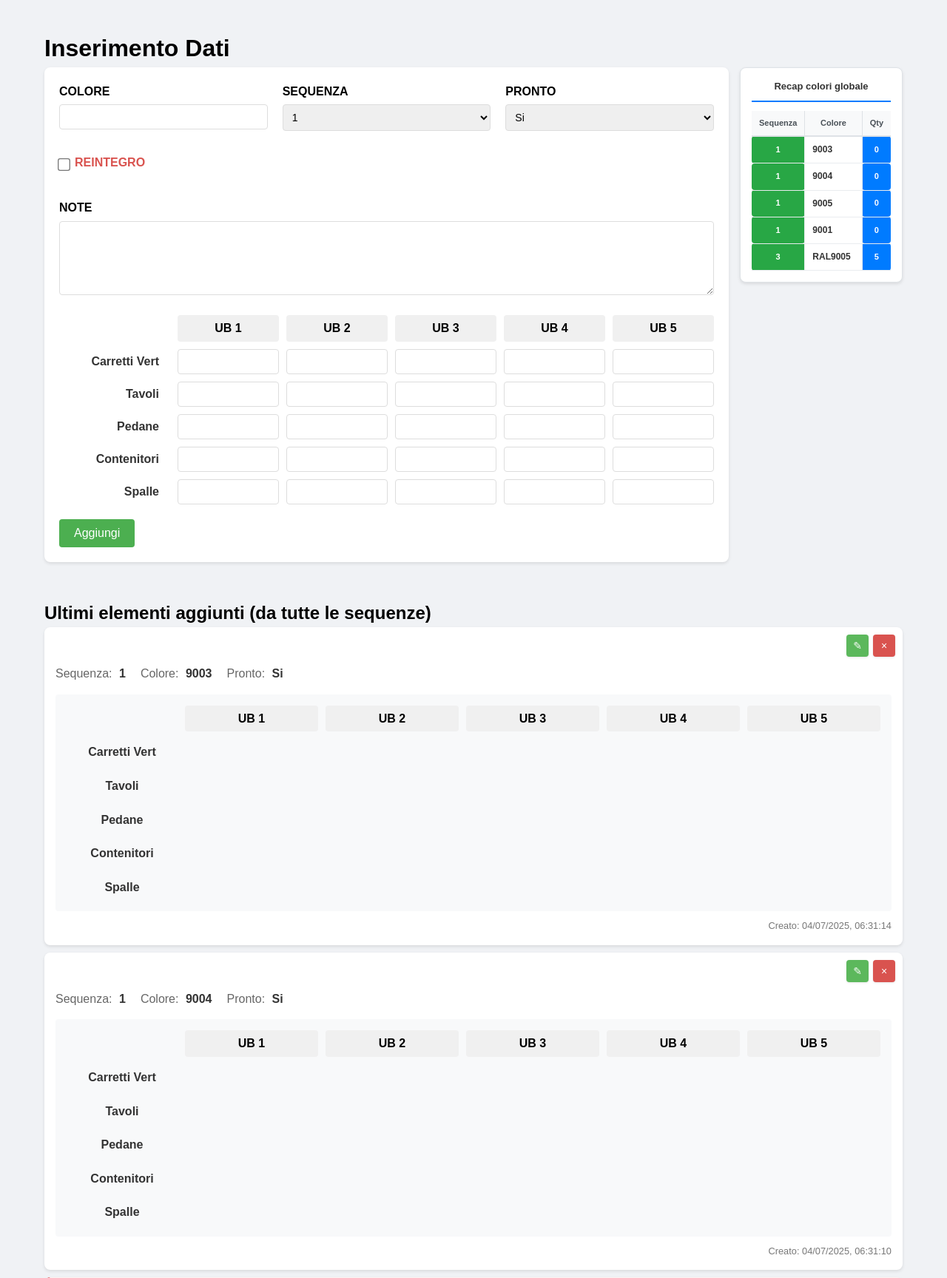
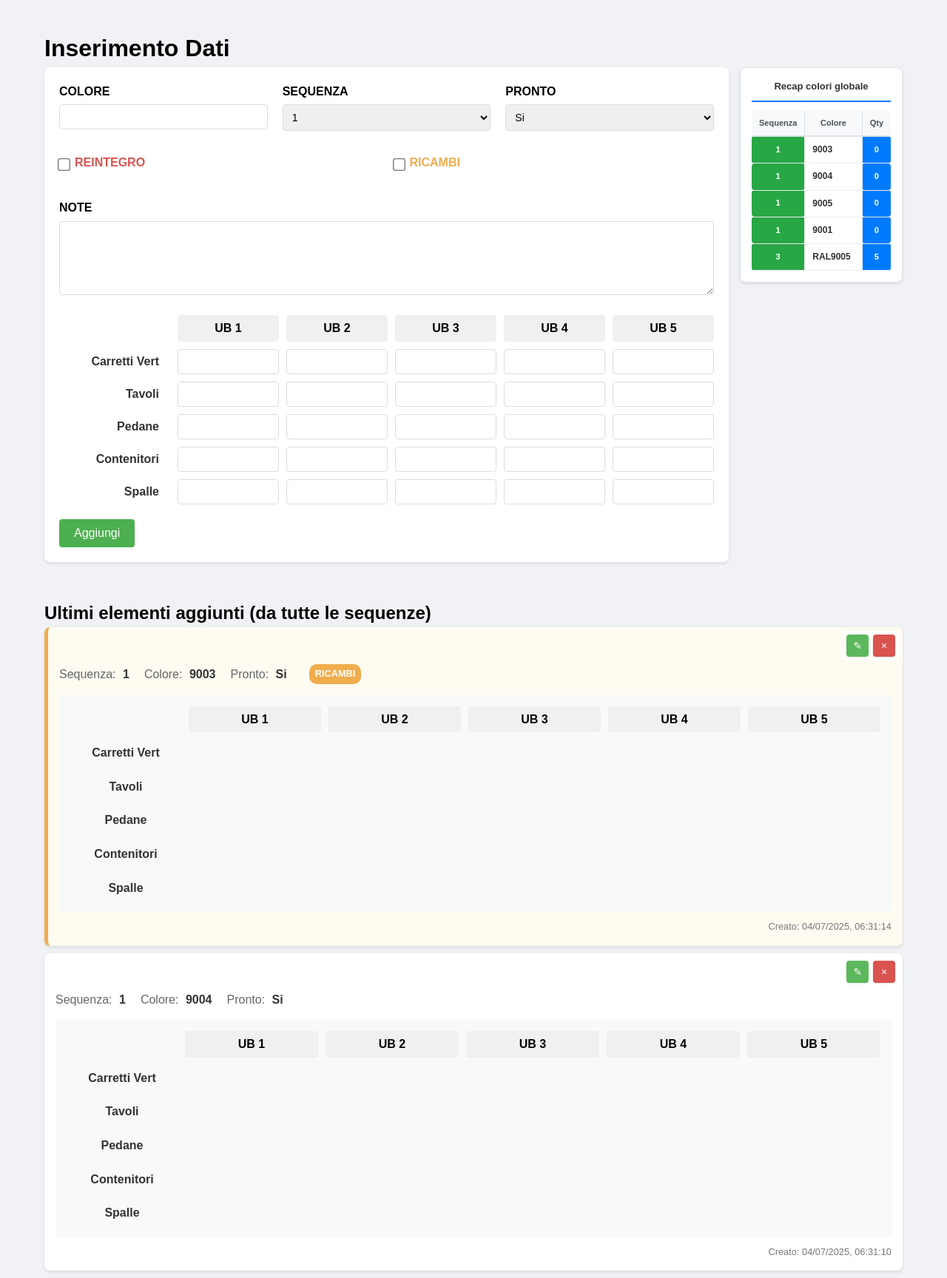
Before and after one commit to therealmrcolor/Programma-Estetica, a Flask app: page / in a window 1280 px wide. Shown: the part 74-1802 px from the top of the page at 74% size. Run offline with Flask 3, Linux system fonts and the light colour scheme; data comes from the database, SQL or seed files in the repository; both versions use the stored data as it was after the commit; data that the repository does not hold is empty.

Commit message:
aggiunta tasto ricambi

```diff
--- a/app.py
+++ b/app.py
@@ -10,21 +10,39 @@ def adapt_datetime(ts):
     return ts.isoformat()
 
 def item_row_to_dict(item_row):
-    # Account for the new 'reintegro' column before 'timestamp'
-    return {
-        'id': item_row[0],
-        'colore': item_row[1],
-        'sequenza': item_row[2],
-        'pronto': item_row[3],
-        'reintegro': item_row[4], # New field
-        'note': item_row[5],
-        'carretti_vert': [item_row[6], item_row[7], item_row[8], item_row[9], item_row[10]],
-        'tavoli': [item_row[11], item_row[12], item_row[13], item_row[14], item_row[15]],
-        'pedane': [item_row[16], item_row[17], item_row[18], item_row[19], item_row[20]],
-        'contenitori': [item_row[21], item_row[22], item_row[23], item_row[24], item_row[25]],
-        'spalle': [item_row[26], item_row[27], item_row[28], item_row[29], item_row[30]],
-        'timestamp': item_row[31] # Index shifted
-    }
+    # Handle both old format (without ricambi) and new format (with ricambi)
+    if len(item_row) == 32:  # Old format without ricambi
+        return {
+            'id': item_row[0],
+            'colore': item_row[1],
+            'sequenza': item_row[2],
+            'pronto': item_row[3],
+            'reintegro': item_row[4],
+            'ricambi': 'No',  # Default value for old records
+            'note': item_row[5],
+            'carretti_vert': [item_row[6], item_row[7], item_row[8], item_row[9], item_row[10]],
+            'tavoli': [item_row[11], item_row[12], item_row[13], item_row[14], item_row[15]],
+            'pedane': [item_row[16], item_row[17], item_row[18], item_row[19], item_row[20]],
+            'contenitori': [item_row[21], item_row[22], item_row[23], item_row[24], item_row[25]],
+            'spalle': [item_row[26], item_row[27], item_row[28], item_row[29], item_row[30]],
+            'timestamp': item_row[31]
+        }
+    else:  # New format with ricambi (33 fields)
+        return {
+            'id': item_row[0],
+            'colore': item_row[1],
+            'sequenza': item_row[2],
+            'pronto': item_row[3],
+            'reintegro': item_row[4],
+            'ricambi': item_row[32] if item_row[32] else 'No',  # ricambi is the last field
+            'note': item_row[5],
+            'carretti_vert': [item_row[6], item_row[7], item_row[8], item_row[9], item_row[10]],
+            'tavoli': [item_row[11], item_row[12], item_row[13], item_row[14], item_row[15]],
+            'pedane': [item_row[16], item_row[17], item_row[18], item_row[19], item_row[20]],
+            'contenitori': [item_row[21], item_row[22], item_row[23], item_row[24], item_row[25]],
+            'spalle': [item_row[26], item_row[27], item_row[28], item_row[29], item_row[30]],
+            'timestamp': item_row[31]  # timestamp remains at index 31
+        }
 
 def init_db():
     db_dir = 'database'
@@ -38,6 +56,7 @@ def init_db():
     c = conn.cursor()
 
     for i in range(1, 8):
+        # Create table with all columns
         c.execute(f'''
         CREATE TABLE IF NOT EXISTS sequence_{i} (
             id INTEGER PRIMARY KEY AUTOINCREMENT,
@@ -45,6 +64,7 @@ def init_db():
             sequenza TEXT,
             pronto TEXT,
             reintegro TEXT, -- Added reintegro field
+            ricambi TEXT, -- Added ricambi field
             note TEXT,
             carretti_vert_1 TEXT,
             carretti_vert_2 TEXT,
@@ -75,6 +95,23 @@ def init_db():
         )
         ''')
 
+        # Add ricambi column to existing tables if it doesn't exist
+        try:
+            c.execute(f'ALTER TABLE sequence_{i} ADD COLUMN ricambi TEXT DEFAULT "No"')
+            print(f"Added ricambi column to sequence_{i}")
+        except sqlite3.OperationalError as e:
+            if "duplicate column name" not in str(e).lower():
+                print(f"Error adding ricambi column to sequence_{i}: {e}")
+            # Column already exists, ignore
+            pass
+
+        # Update existing NULL or empty ricambi values to "No"
+        try:
+            c.execute(f'UPDATE sequence_{i} SET ricambi = "No" WHERE ricambi IS NULL OR ricambi = ""')
+            print(f"Updated NULL/empty ricambi values in sequence_{i}")
+        except sqlite3.OperationalError as e:
+            print(f"Error updating ricambi values in sequence_{i}: {e}")
+
     conn.commit()
     conn.close()
 
@@ -104,7 +141,7 @@ def add_item():
     except (ValueError, TypeError):
         return jsonify({"success": False, "error": "Sequence number must be a valid integer string"}), 400
 
-    required_fields = ['colore', 'pronto'] # reintegro will be handled as boolean
+    required_fields = ['colore', 'pronto'] # reintegro and ricambi will be handled as boolean
     for field in required_fields:
         if field not in data or data[field] is None:
             return jsonify({"success": False, "error": f"Missing required field: {field}"}), 400
@@ -118,9 +155,10 @@ def add_item():
     c = conn.cursor()
 
     reintegro_val = "Si" if data.get('reintegro', False) else "No" # Handles boolean from checkbox
+    ricambi_val = "Si" if data.get('ricambi', False) else "No" # Handles boolean from checkbox
 
-    columns = ['colore', 'sequenza', 'pronto', 'reintegro', 'note']
-    values = [data['colore'], data['sequenza'], data['pronto'], reintegro_val, data.get('note', '')]
+    columns = ['colore', 'sequenza', 'pronto', 'reintegro', 'ricambi', 'note']
+    values = [data['colore'], data['sequenza'], data['pronto'], reintegro_val, ricambi_val, data.get('note', '')]
 
     for item_type in expected_arrays:
         for i in range(5):
@@ -211,7 +249,7 @@ def update_item(sequence, item_id):
         return jsonify({"success": False, "error": "Invalid sequence number"}), 400
 
     data = request.json
-    # 'reintegro' is now expected from the form
+    # 'reintegro' and 'ricambi' are now expected from the form
     required_fields = ['colore', 'pronto']
     for field in required_fields:
         if field not in data or data[field] is None:
@@ -226,9 +264,10 @@ def update_item(sequence, item_id):
     c = conn.cursor()
 
     reintegro_val = "Si" if data.get('reintegro', False) else "No"
+    ricambi_val = "Si" if data.get('ricambi', False) else "No"
 
-    columns_to_update = ['colore', 'pronto', 'reintegro', 'note']
-    update_values = [data['colore'], data['pronto'], reintegro_val, data.get('note','')]
+    columns_to_update = ['colore', 'pronto', 'reintegro', 'ricambi', 'note']
+    update_values = [data['colore'], data['pronto'], reintegro_val, ricambi_val, data.get('note','')]
 
     for item_type in expected_arrays:
         for i in range(5):
--- a/static/script.js
+++ b/static/script.js
@@ -13,7 +13,8 @@ document.addEventListener('DOMContentLoaded', function() {
             colore: document.getElementById('colore').value,
             sequenza: document.getElementById('sequenza').value,
             pronto: document.getElementById('pronto').value,
-            reintegro: document.getElementById('reintegro').checked, // Get boolean value
+            reintegro: document.getElementById('reintegro').checked ? 'Si' : 'No',
+            ricambi: document.getElementById('ricambi').checked ? 'Si' : 'No',
             note: document.getElementById('note').value,
             carretti_vert: [],
             tavoli: [],
@@ -82,7 +83,7 @@ document.addEventListener('DOMContentLoaded', function() {
             const escapeForHtmlAttr = (jsonString) => jsonString.replace(/'/g, "'"); // Ensure ' is handled if stringifying JSON for onclick
 
             recentItemsList.innerHTML = items.map(item => `
-                <div class="sequence-item ${item.reintegro === 'Si' ? 'item-reintegro' : ''}">
+                <div class="sequence-item ${item.reintegro === 'Si' ? 'item-reintegro' : ''} ${item.ricambi === 'Si' ? 'item-ricambi' : ''}">
                     <div class="item-actions">
                         <button class="edit-btn" onclick='editItem(${escapeForHtmlAttr(JSON.stringify(item))})'>✎</button>
                         <button class="delete-btn" onclick="deleteItem(${item.sequenza}, ${item.id})">×</button>
@@ -92,6 +93,7 @@ document.addEventListener('DOMContentLoaded', function() {
                         <span><span class="info-label">Colore:</span> <span class="info-value">${item.colore}</span></span>
                         <span><span class="info-label">Pronto:</span> <span class="info-value">${item.pronto}</span></span>
                         ${item.reintegro === 'Si' ? '<span class="reintegro-badge">REINTEGRO</span>' : ''}
+                        ${item.ricambi === 'Si' ? '<span class="ricambi-badge">RICAMBI</span>' : ''}
                     </div>
                     <div class="item-grid">
                         <div class="row-header"></div>
@@ -167,6 +169,7 @@ function editItem(item) {
     document.getElementById('editColore').value = item.colore;
     document.getElementById('editPronto').value = item.pronto;
     document.getElementById('editReintegro').checked = (item.reintegro === 'Si'); // Set checkbox state
+    document.getElementById('editRicambi').checked = (item.ricambi === 'Si'); // Set checkbox state
     document.getElementById('editNote').value = item.note || '';
 
     const editFormGrid = document.querySelector('#editForm .ub-grid');
@@ -203,7 +206,8 @@ async function updateItem() {
     const formData = {
         colore: document.getElementById('editColore').value,
         pronto: document.getElementById('editPronto').value,
-        reintegro: document.getElementById('editReintegro').checked, // Get boolean value
+        reintegro: document.getElementById('editReintegro').checked ? 'Si' : 'No',
+        ricambi: document.getElementById('editRicambi').checked ? 'Si' : 'No',
         note: document.getElementById('editNote').value,
         carretti_vert: [],
         tavoli: [],
--- a/static/sequence.js
+++ b/static/sequence.js
@@ -31,7 +31,7 @@ async function loadSequenceItems() {
         const escapeForHtmlAttr = (jsonString) => jsonString.replace(/'/g, "'");
 
         sequenceItemsEl.innerHTML = items.map(item => `
-            <div id="color-${encodeURIComponent(item.colore)}" class="sequence-item ${item.reintegro === 'Si' ? 'item-reintegro' : ''}">
+            <div id="color-${encodeURIComponent(item.colore)}" class="sequence-item ${item.reintegro === 'Si' ? 'item-reintegro' : ''} ${item.ricambi === 'Si' ? 'item-ricambi' : ''}">
                 <div class="item-actions">
                     <button class="edit-btn" onclick='editItem(${escapeForHtmlAttr(JSON.stringify(item))})'>✎</button>
                     <button class="delete-btn" onclick="deleteItem(${sequenceNum}, ${item.id})">×</button>
@@ -40,6 +40,7 @@ async function loadSequenceItems() {
                     <span><span class="info-label">Colore:</span> <span class="info-value">${item.colore}</span></span>
                     <span><span class="info-label">Pronto:</span> <span class="info-value">${item.pronto}</span></span>
                     ${item.reintegro === 'Si' ? '<span class="reintegro-badge">REINTEGRO</span>' : ''}
+                    ${item.ricambi === 'Si' ? '<span class="ricambi-badge">RICAMBI</span>' : ''}
                 </div>
                 <div class="item-grid">
                     <div class="row-header"></div>
--- a/static/style.css
+++ b/static/style.css
@@ -60,7 +60,7 @@ nav {
 .form-group-reintegro {
     display: flex;
     align-items: center; /* Vertically align checkbox and label */
-    flex-basis: 100%; /* Make it take full width initially or as needed */
+    flex-basis: 48%; /* Take about half width to allow side by side */
     margin-top: 10px;
     margin-bottom: 10px;
 }
@@ -74,6 +74,27 @@ nav {
 .reintegro-label {
     font-weight: bold;
     color: #d9534f; /* Red color for attention */
+    cursor: pointer;
+}
+
+/* Style for the Ricambi checkbox and label */
+.form-group-ricambi {
+    display: flex;
+    align-items: center; /* Vertically align checkbox and label */
+    flex-basis: 48%; /* Take about half width to allow side by side */
+    margin-top: 10px;
+    margin-bottom: 10px;
+}
+
+.form-group-ricambi input[type="checkbox"] {
+    margin-right: 8px;
+    width: auto; /* Override default input width */
+    transform: scale(1.3); /* Make checkbox slightly larger */
+}
+
+.ricambi-label {
+    font-weight: bold;
+    color: #f0ad4e; /* Orange/yellow color for attention */
     cursor: pointer;
 }
 
@@ -169,8 +190,30 @@ textarea {
     background-color: #fef0f0; /* Light red background */
 }
 
+/* Style for items marked as 'ricambi' */
+.item-ricambi {
+    border-left: 5px solid #f0ad4e; /* Orange left border */
+    background-color: #fefbf0; /* Light yellow background */
+}
+
+/* Style for items marked as both 'reintegro' and 'ricambi' */
+.item-reintegro.item-ricambi {
+    border-left: 5px solid #d9534f; /* Keep red as priority */
+    background: linear-gradient(135deg, #fef0f0 50%, #fefbf0 50%); /* Diagonal split background */
+}
+
 .reintegro-badge {
     background-color: #d9534f;
+    color: white;
+    padding: 3px 8px;
+    border-radius: 10px;
+    font-size: 0.8em;
+    font-weight: bold;
+    margin-left: 10px;
+}
+
+.ricambi-badge {
+    background-color: #f0ad4e;
     color: white;
     padding: 3px 8px;
     border-radius: 10px;
--- a/templates/index.html
+++ b/templates/index.html
@@ -54,6 +54,10 @@
                 <div class="form-group form-group-reintegro">
                     <input type="checkbox" id="reintegro" name="reintegro">
                     <label for="reintegro" class="reintegro-label">REINTEGRO</label>
+                </div>
+                <div class="form-group form-group-ricambi">
+                    <input type="checkbox" id="ricambi" name="ricambi">
+                    <label for="ricambi" class="ricambi-label">RICAMBI</label>
                 </div>
             </div>
 
@@ -169,6 +173,10 @@
                         <input type="checkbox" id="editReintegro" name="reintegro">
                         <label for="editReintegro" class="reintegro-label">REINTEGRO</label>
                     </div>
+                    <div class="form-group form-group-ricambi">
+                        <input type="checkbox" id="editRicambi" name="ricambi">
+                        <label for="editRicambi" class="ricambi-label">RICAMBI</label>
+                    </div>
                 </div>
 
                 <div class="form-group full-width">
--- a/templates/sequence.html
+++ b/templates/sequence.html
@@ -81,6 +81,10 @@
                         <input type="checkbox" id="editReintegro" name="reintegro">
                         <label for="editReintegro" class="reintegro-label">REINTEGRO</label>
                     </div>
+                    <div class="form-group form-group-ricambi">
+                        <input type="checkbox" id="editRicambi" name="ricambi">
+                        <label for="editRicambi" class="ricambi-label">RICAMBI</label>
+                    </div>
                 </div>
 
                 <div class="form-group full-width">
```
Also changed, not shown: database/sequences.db.
